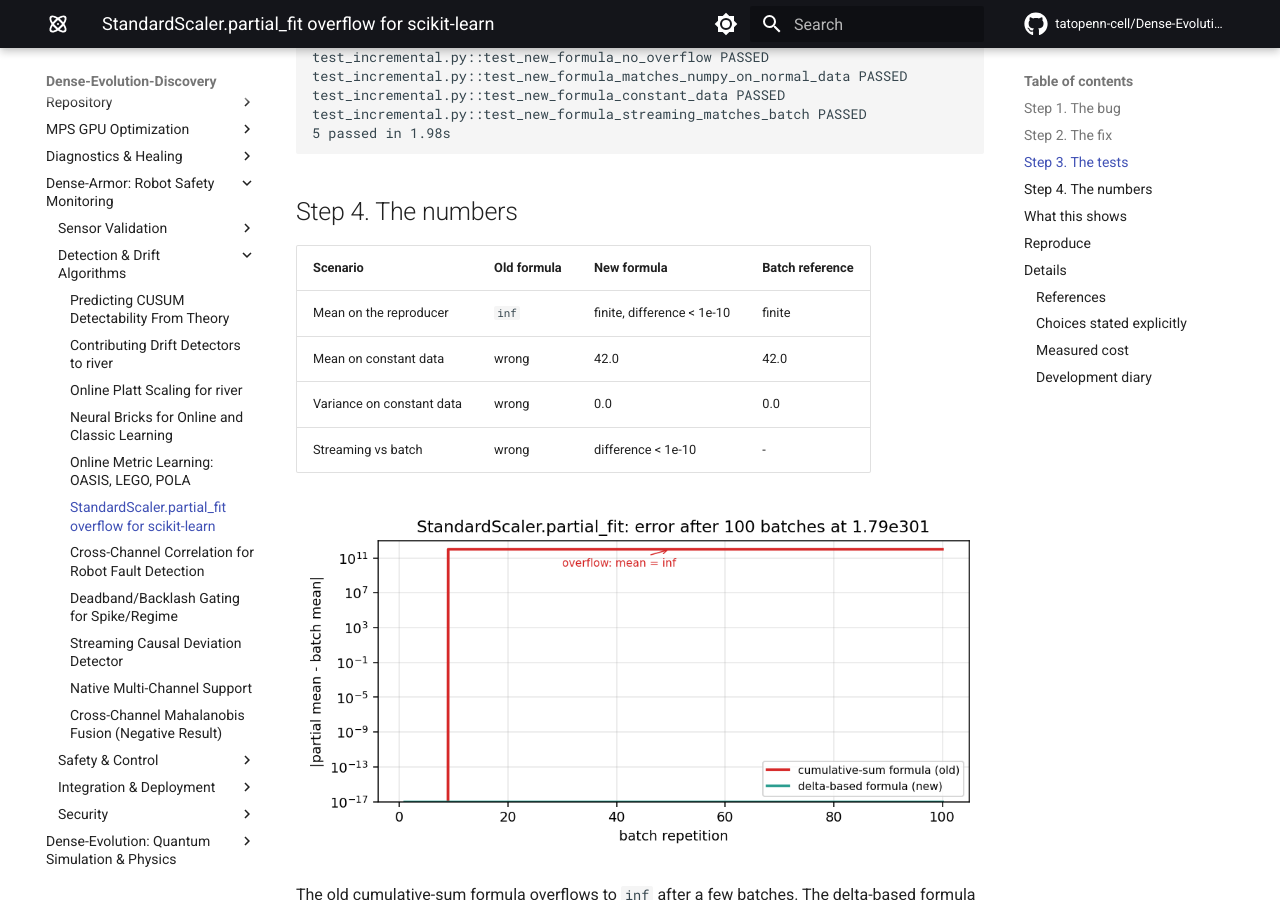
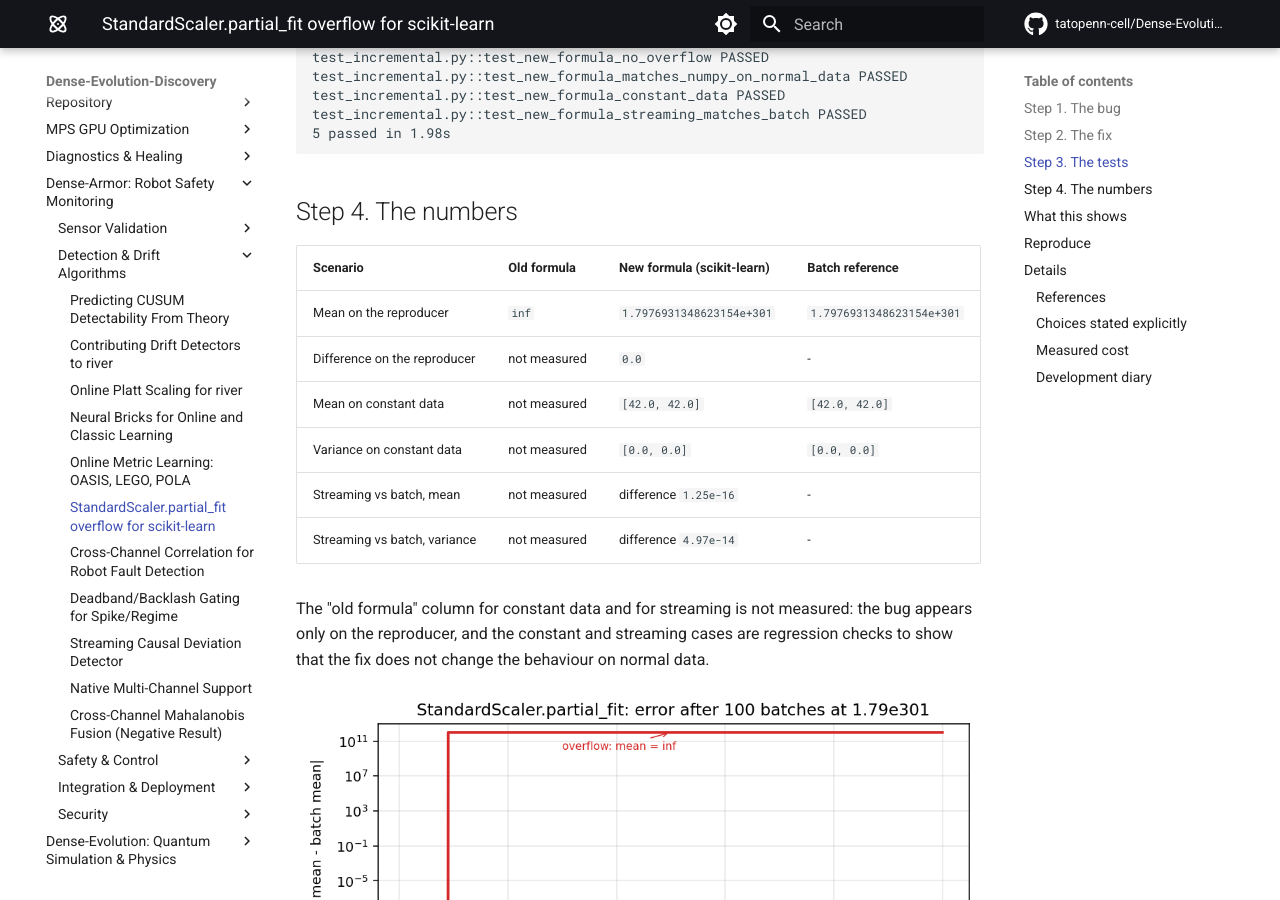
Before and after one commit to tatopenn-cell/Dense-Evolution-Discovery, an MkDocs documentation site: the page built from docs/scikit_learn_overflow.md, in a window 1280 px wide and 900 px high, scrolled down 1326 px. Built offline with MkDocs 1.6.1 and Material for MkDocs 9.7.7, drawn with Linux system fonts in a browser that asks for light colours; comment, search, counter and statistics services are not loaded; some of the changed text lies outside the part shown.

Commit message:
docs: measured numbers for the StandardScaler overflow experiment
The numbers are now measured in scikit-learn from pip, with the fix applied
to sklearn/utils/extmath.py:

- reproducer: batch mean = 1.7976931348623154e+301, partial mean = same,
  difference 0.0, finite
- constant data: mean [42, 42], variance [0, 0], identical to fit()
- streaming: mean diff 1.25e-16, var diff 4.97e-14

The 'old formula' column for constant data and for streaming is declared
'not measured': the bug appears only on the reproducer, and those two cases
are regression checks for the fix. The reference to the paper is corrected:
the docstring of moments.py cites 'In Compstat', and the exact equation,
Eq. (2.1b), page 4 of the paper (page 8 of the PDF), is declared as my
addition from the Stanford tech report.

```diff
--- a/docs/scikit_learn_overflow.md
+++ b/docs/scikit_learn_overflow.md
@@ -65,12 +65,19 @@ test_incremental.py::test_new_formula_streaming_matches_batch PASSED
 
 ## Step 4. The numbers
 
-| Scenario | Old formula | New formula | Batch reference |
+| Scenario | Old formula | New formula (scikit-learn) | Batch reference |
 |---|---|---|---|
-| Mean on the reproducer | `inf` | finite, difference < 1e-10 | finite |
-| Mean on constant data | wrong | 42.0 | 42.0 |
-| Variance on constant data | wrong | 0.0 | 0.0 |
-| Streaming vs batch | wrong | difference < 1e-10 | - |
+| Mean on the reproducer | `inf` | `1.7976931348623154e+301` | `1.7976931348623154e+301` |
+| Difference on the reproducer | not measured | `0.0` | - |
+| Mean on constant data | not measured | `[42.0, 42.0]` | `[42.0, 42.0]` |
+| Variance on constant data | not measured | `[0.0, 0.0]` | `[0.0, 0.0]` |
+| Streaming vs batch, mean | not measured | difference `1.25e-16` | - |
+| Streaming vs batch, variance | not measured | difference `4.97e-14` | - |
+
+The "old formula" column for constant data and for streaming is not measured:
+the bug appears only on the reproducer, and the constant and streaming cases
+are regression checks to show that the fix does not change the behaviour on
+normal data.
 
 ![Error after 100 batches at 1.79e301, log scale: the old formula overflows, the new one stays flat.](assets/scikit_overflow/mean_overflow.png)
 
@@ -118,7 +125,10 @@ python -m pytest test_incremental.py -v
 - The fix uses the delta-based update of Chan, Golub and LeVeque (1979), not
   the Welford one-sample update. The two are algebraically equivalent, but CGL
   is the batch form and it is the one the docstring of
-  `_incremental_mean_and_var` cites.
+  `_incremental_mean_and_var` cites as "In Compstat". The exact equation,
+  Eq. (2.1b), page 4 of the paper (page 8 of the PDF), is taken from the
+  Stanford tech report STAN-CS-79-773 in `papers/`. This is my addition, not a
+  citation from the docstring.
 - The mean and the variance are both updated with the delta-based formula. The
   original code used the cumulative sum for the mean and a Youngs-Cramer
   correction for the variance.
```
Also changed, not shown: experiments/scikit_overflow/CASE_STUDY.md (+25 -6 lines), 1 other file.
